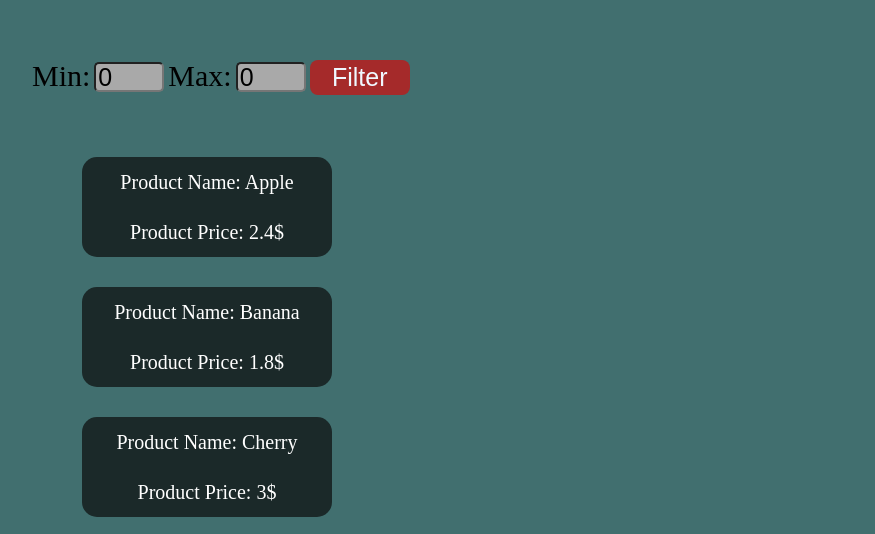
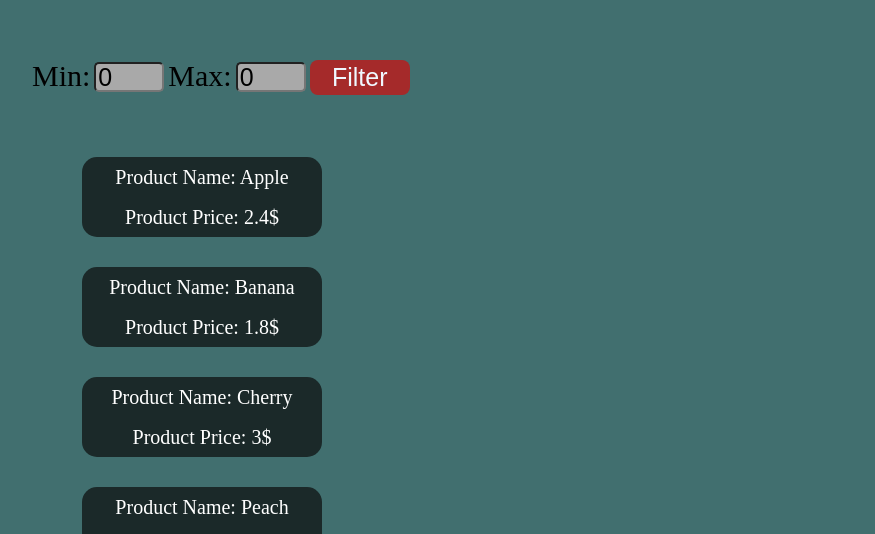
Before and after one commit to gogolashvili/price-range3, a plain HTML site: page index.html in a window 1280 px wide. Shown: the part 223-757 px from the top of the page, without its empty margins (68-943 px from the left). Drawn offline with Linux system fonts and the light colour scheme.

Commit message:
change min max function

```diff
--- a/main.js
+++ b/main.js
@@ -34,15 +34,16 @@ products.forEach((item) => {
   price.innerHTML = "Product Price: " + item[1] + "$";
 });
 
+filter.addEventListener("click", function () {
+  section.innerHTML = "";
   let gafiltruliArray = [];
-
-filter.addEventListener("click", function () {
   products.filter((product) => {
     if (product[1] > min.value && product[1] < max.value) {
       console.log(product);
       gafiltruliArray.push(product);
     }
-    section.innerHTML = "";
+  });
+
   gafiltruliArray.forEach((item) => {
     let card = document.createElement("div");
     card.classList.add("card");
@@ -57,4 +58,3 @@ filter.addEventListener("click", function () {
     price.innerHTML = "Product Price: " + item[1] + "$";
   });
 });
-});
--- a/style.css
+++ b/style.css
@@ -88,8 +88,8 @@ label {
   background-color: rgb(122, 0, 0);
 }
 .card {
-  width: 250px;
-  height: 100px;
+  width: 240px;
+  height: 80px;
   background-color: rgb(27, 41, 41);
   color: white;
   font-size: 20px;
```
Lines whose indentation alone changed are shown as unchanged.
